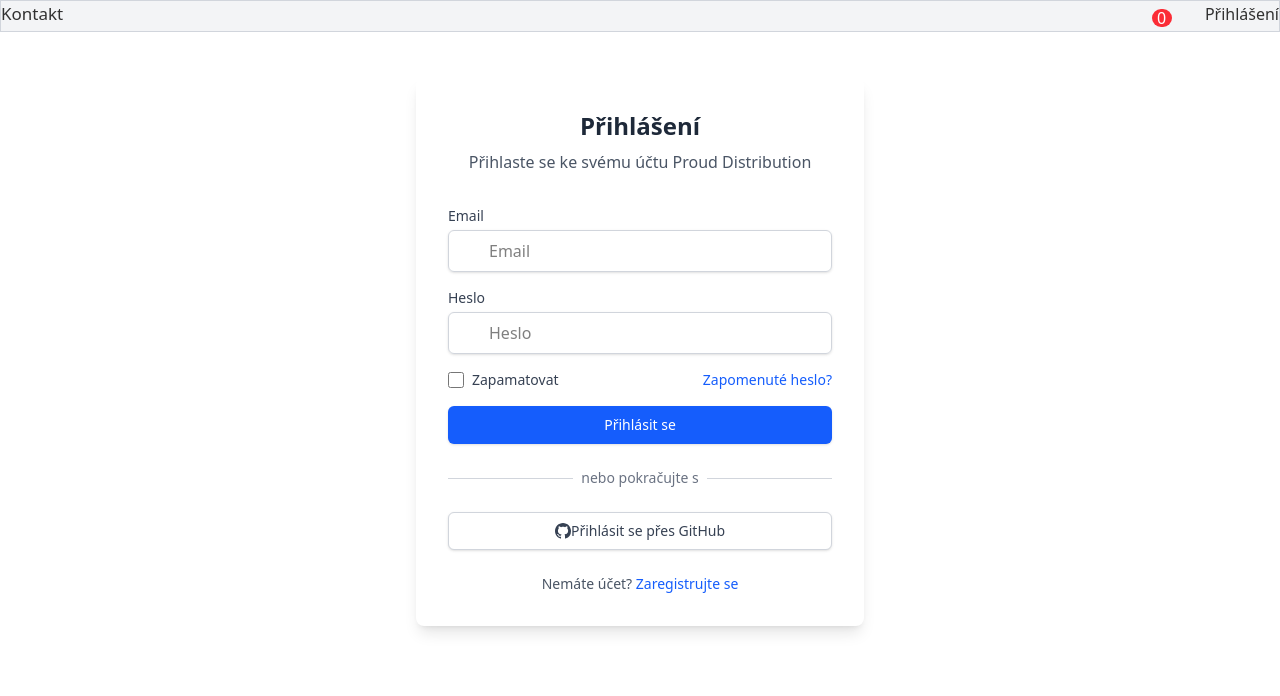
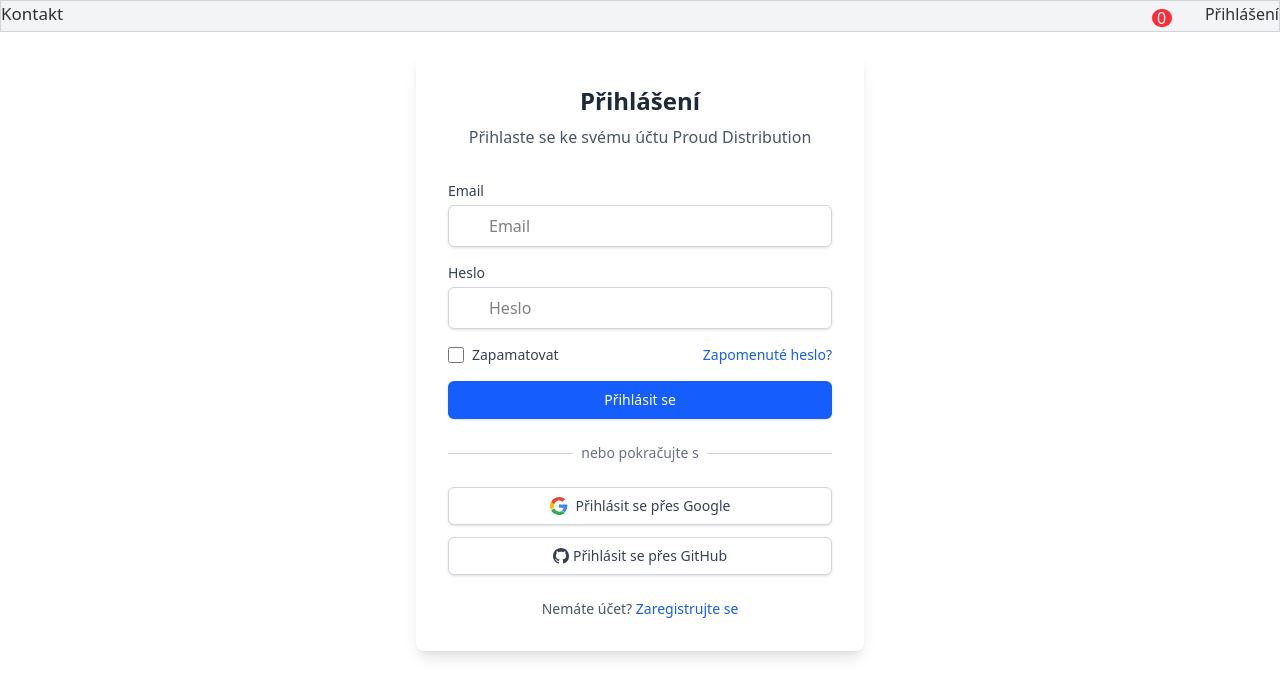
Before and after one commit to pkvarg/prudsk_2_next, a Next.js app: page /login in a window 1280 px wide. Shown: the top 696 px of the page. Built offline with nearby package versions, Linux system fonts and the light colour scheme; no server answers.

Commit message:
google + git login + logout ok, no db yet

```diff
--- a/src/app/components/Header.jsx
+++ b/src/app/components/Header.jsx
@@ -1,25 +1,56 @@
 // src/app/components/Header.jsx
 'use client'
-import React from 'react'
+import React, { useState, useRef, useEffect } from 'react'
 import SearchBox from './SearchBox'
 import { signOut } from 'next-auth/react'
 import useUserStore from '../../store/userStore'
 import useCartStore from '../../store/cartStore'
 import * as Icon from 'react-bootstrap-icons'
 import Link from 'next/link'
+import { useSession } from 'next-auth/react'
 
 const Header = () => {
   // Get state and actions directly from Zustand stores
-  const { userInfo, clearUserState } = useUserStore()
+  const { data: session, status } = useSession()
+  const { userInfo, setUserInfo, clearUserState } = useUserStore()
   const { cartItems } = useCartStore()
 
   console.log('userInfo header', userInfo)
 
-  const logoutHandler = () => {
-    // Call the action directly
+  const [isOpen, setIsOpen] = useState(false)
+  const dropdownRef = useRef(null)
+
+  // Close dropdown when clicking outside
+  useEffect(() => {
+    const handleClickOutside = (event) => {
+      if (dropdownRef.current && !dropdownRef.current.contains(event.target)) {
+        setIsOpen(false)
+      }
+    }
+    document.addEventListener('mousedown', handleClickOutside)
+    return () => document.removeEventListener('mousedown', handleClickOutside)
+  }, [])
+
+  // Sync Zustand with NextAuth session
+  useEffect(() => {
+    if (!session && userInfo) {
+      // User just signed out
       clearUserState()
-    // Sign out from NextAuth
-    signOut({ callbackUrl: '/login' })
+    } else if (session?.user && !userInfo) {
+      // User signed in
+      setUserInfo({
+        name: session.user.name,
+        email: session.user.email,
+        isAdmin: false,
+        isAssistant: false,
+      })
+    }
+  }, [session, userInfo, clearUserState, setUserInfo])
+
+  const logoutHandler = async () => {
+    clearUserState() // Clear Zustand user
+    await signOut({ redirect: false }) // Prevent automatic redirect
+    window.location.href = '/' // Manually trigger redirect
   }
 
   return (
@@ -48,11 +79,16 @@
             </Link>
 
             {userInfo ? (
-              <div className="relative group">
-                <button className="text-[#313131] font-normal text-[17px] focus:outline-none">
+              <div className="relative" ref={dropdownRef}>
+                <button
+                  onClick={() => setIsOpen((prev) => !prev)}
+                  className="text-[#313131] font-normal text-[17px] focus:outline-none"
+                >
                   {userInfo.name}
                 </button>
-                <div className="hidden group-hover:block absolute right-0 bg-white shadow-md mt-1 min-w-[150px] z-10">
+
+                {isOpen && (
+                  <div className="absolute right-0 bg-white shadow-md mt-1 min-w-[150px] z-10">
                     <Link
                       href="/profile"
                       className="block px-4 py-2 text-[#313131] hover:bg-[#24b9d6] hover:text-white"
@@ -66,6 +102,7 @@
                       Odhlásit se
                     </button>
                   </div>
+                )}
               </div>
             ) : (
               <Link href="/login" className="text-[#313131] font-normal">
--- a/src/app/login/page.jsx
+++ b/src/app/login/page.jsx
@@ -1,11 +1,9 @@
 'use client'
-
-import { useState } from 'react'
+import { useState, useEffect } from 'react'
 import { useRouter, useSearchParams } from 'next/navigation'
-import { signIn } from 'next-auth/react'
+import { signIn, useSession } from 'next-auth/react'
 import Link from 'next/link'
 import useUserStore from './../../store/userStore'
-// Optional: You can use these icons or your own
 import { PersonFill, LockFill, ExclamationCircleFill } from 'react-bootstrap-icons'
 
 export default function LoginPage() {
@@ -24,6 +22,8 @@
 
   // Get the setUserInfo function from your Zustand store
   const setUserInfo = useUserStore((state) => state.setUserInfo)
+
+  const { data: session } = useSession()
 
   // Handle credentials login
   const handleCredentialsLogin = async (e) => {
@@ -57,16 +57,28 @@
     }
   }
 
-  // Handle GitHub login
   const handleGitHubLogin = async () => {
     try {
-      const gitHub = await signIn('github', { callbackUrl })
-      console.log('ghres', gitHub)
-      //setUserInfo({ name: email })
+      await signIn('github', { callbackUrl }) // or your dashboard URL
     } catch (err) {
       setError('Přihlášení přes GitHub selhalo. Zkuste to znovu.')
     }
   }
+
+  const handleGoogleLogin = async () => {
+    try {
+      await signIn('google', { callbackUrl })
+    } catch (err) {
+      setError('Přihlášení přes Google selhalo. Zkuste to znovu.')
+    }
+  }
+
+  // useEffect(() => {
+  //   if (session?.user?.email) {
+  //     console.log('User email:', session.user.email)
+  //     setUserInfo({ name: session.user.email }) // Or whatever state you want to update
+  //   }
+  // }, [session])
 
   return (
     <div className="flex justify-center items-center min-h-[80vh] px-4">
@@ -172,6 +184,38 @@
         <div className="space-y-3">
           <button
             type="button"
+            onClick={handleGoogleLogin}
+            className="w-full inline-flex justify-center items-center py-2 px-4 border border-gray-300 rounded-md shadow-sm bg-white text-sm font-medium text-gray-700 hover:bg-gray-50 focus:outline-none focus:ring-2 focus:ring-offset-2 focus:ring-blue-500"
+          >
+            <svg
+              xmlns="http://www.w3.org/2000/svg"
+              width="18"
+              height="18"
+              viewBox="0 0 48 48"
+              className="mr-2"
+            >
+              <path
+                fill="#EA4335"
+                d="M24 9.5c3.54 0 6.74 1.22 9.26 3.22l6.9-6.9C35.78 2.01 30.2 0 24 0 14.64 0 6.65 5.67 2.92 13.74l8.02 6.23C13.3 13.26 18.26 9.5 24 9.5z"
+              />
+              <path
+                fill="#4285F4"
+                d="M46.15 24.54c0-1.53-.14-3.01-.4-4.45H24v8.43h12.4c-.54 2.9-2.1 5.37-4.5 7.06l7.05 5.46C42.63 37.21 46.15 31.34 46.15 24.54z"
+              />
+              <path
+                fill="#FBBC05"
+                d="M10.94 28.12a14.57 14.57 0 0 1-.76-4.62c0-1.6.27-3.15.76-4.62l-8.02-6.23A23.93 23.93 0 0 0 0 23.5c0 3.83.91 7.45 2.53 10.62l8.41-6z"
+              />
+              <path
+                fill="#34A853"
+                d="M24 48c6.2 0 11.4-2.03 15.2-5.52l-7.05-5.46c-2.06 1.38-4.71 2.18-8.15 2.18-5.74 0-10.7-3.76-12.57-8.97l-8.41 6C6.65 42.33 14.64 48 24 48z"
+              />
+              <path fill="none" d="M0 0h48v48H0z" />
+            </svg>
+            Přihlásit se přes Google
+          </button>
+          <button
+            type="button"
             onClick={handleGitHubLogin}
             className="w-full inline-flex justify-center items-center py-2 px-4 border border-gray-300 rounded-md shadow-sm bg-white text-sm font-medium text-gray-700 hover:bg-gray-50 focus:outline-none focus:ring-2 focus:ring-offset-2 focus:ring-blue-500"
           >
@@ -184,8 +228,8 @@
               viewBox="0 0 16 16"
             >
               <path d="M8 0C3.58 0 0 3.58 0 8c0 3.54 2.29 6.53 5.47 7.59.4.07.55-.17.55-.38 0-.19-.01-.82-.01-1.49-2.01.37-2.53-.49-2.69-.94-.09-.23-.48-.94-.82-1.13-.28-.15-.68-.52-.01-.53.63-.01 1.08.58 1.23.82.72 1.21 1.87.87 2.33.66.07-.52.28-.87.51-1.07-1.78-.2-3.64-.89-3.64-3.95 0-.87.31-1.59.82-2.15-.08-.2-.36-1.02.08-2.12 0 0 .67-.21 2.2.82.64-.18 1.32-.27 2-.27s1.36.09 2 .27c1.53-1.04 2.2-.82 2.2-.82.44 1.1.16 1.92.08 2.12.51.56.82 1.27.82 2.15 0 3.07-1.87 3.75-3.65 3.95.29.25.54.73.54 1.48 0 1.07-.01 1.93-.01 2.2 0 .21.15.46.55.38A8.01 8.01 0 0 0 16 8c0-4.42-3.58-8-8-8" />
-            </svg>{' '}
-            Přihlásit se přes GitHub
+            </svg>
+            <span className="ml-1">Přihlásit se přes GitHub</span>
           </button>
         </div>
 
--- a/src/lib/auth.js
+++ b/src/lib/auth.js
@@ -1,13 +1,24 @@
 import NextAuth from 'next-auth'
-import GitHub from 'next-auth/providers/github'
+import GitHubProvider from 'next-auth/providers/github'
+import GoogleProvider from 'next-auth/providers/google'
+
 import Credentials from 'next-auth/providers/credentials'
 
 export const { auth, handlers, signIn, signOut } = NextAuth({
   //providers: [GitHub],
   providers: [
-    GitHub({
+    GitHubProvider({
       clientId: process.env.GITHUB_CLIENT_ID,
       clientSecret: process.env.GITHUB_CLIENT_SECRET,
+      authorization: {
+        params: {
+          scope: 'read:user user:email', // crucial for email access
+        },
+      },
+    }),
+    GoogleProvider({
+      clientId: process.env.GOOGLE_CLIENT_ID,
+      clientSecret: process.env.GOOGLE_CLIENT_SECRET,
     }),
     Credentials({
       name: 'Credentials',
@@ -41,4 +52,23 @@
       },
     }),
   ],
+  callbacks: {
+    async signIn({ user, account, profile, email, credentials }) {
+      // Optional: log or inspect `profile`
+      return true
+    },
+    async jwt({ token, user, account, profile }) {
+      if (account && profile) {
+        token.email = profile.email
+      }
+      return token
+    },
+    async session({ session, token, user }) {
+      if (token?.email) {
+        session.user.email = token.email
+      }
+      return session
+    },
+  },
+  secret: process.env.NEXTAUTH_SECRET,
 })
```
Lines whose indentation alone changed are shown as unchanged.
